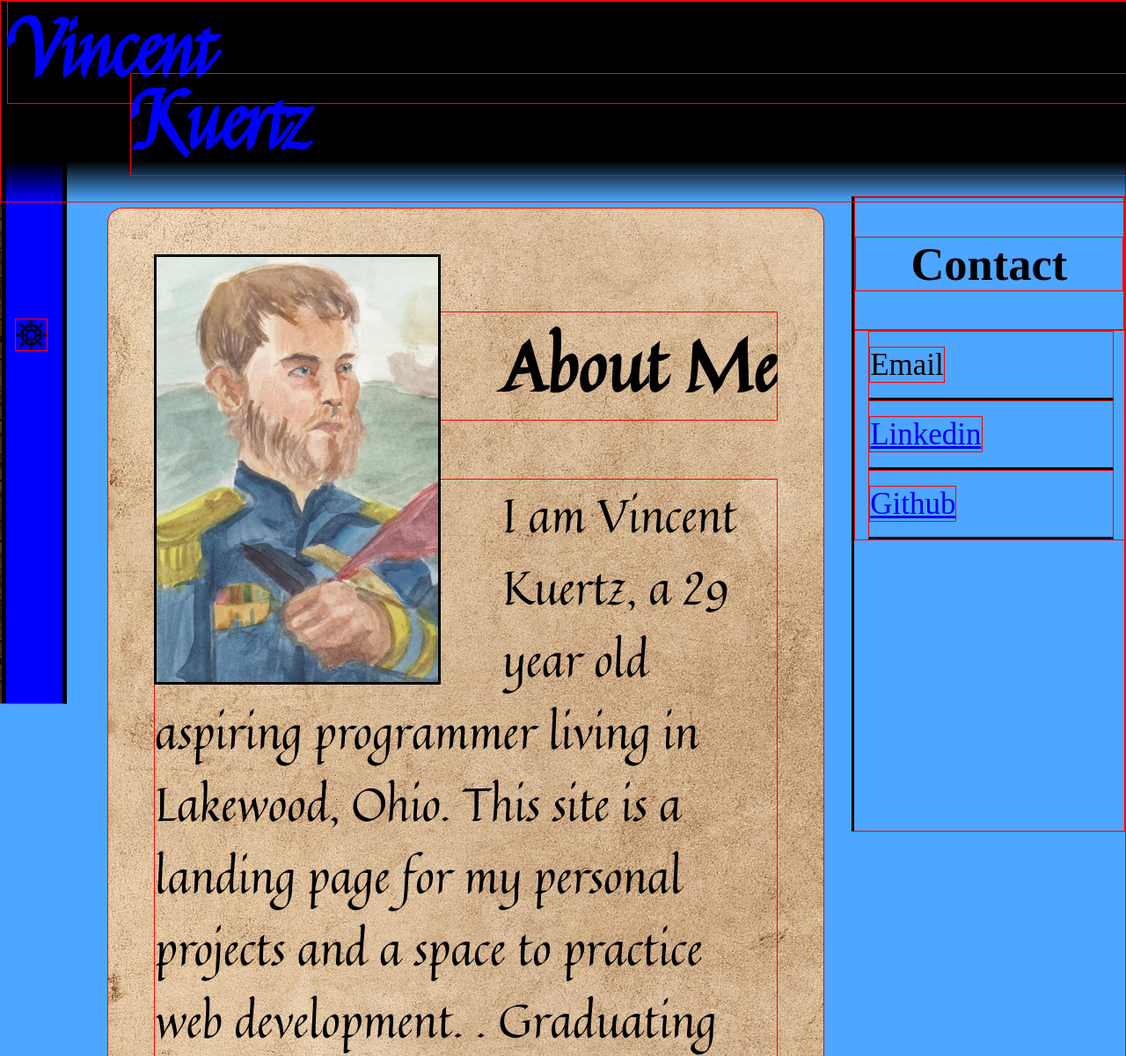
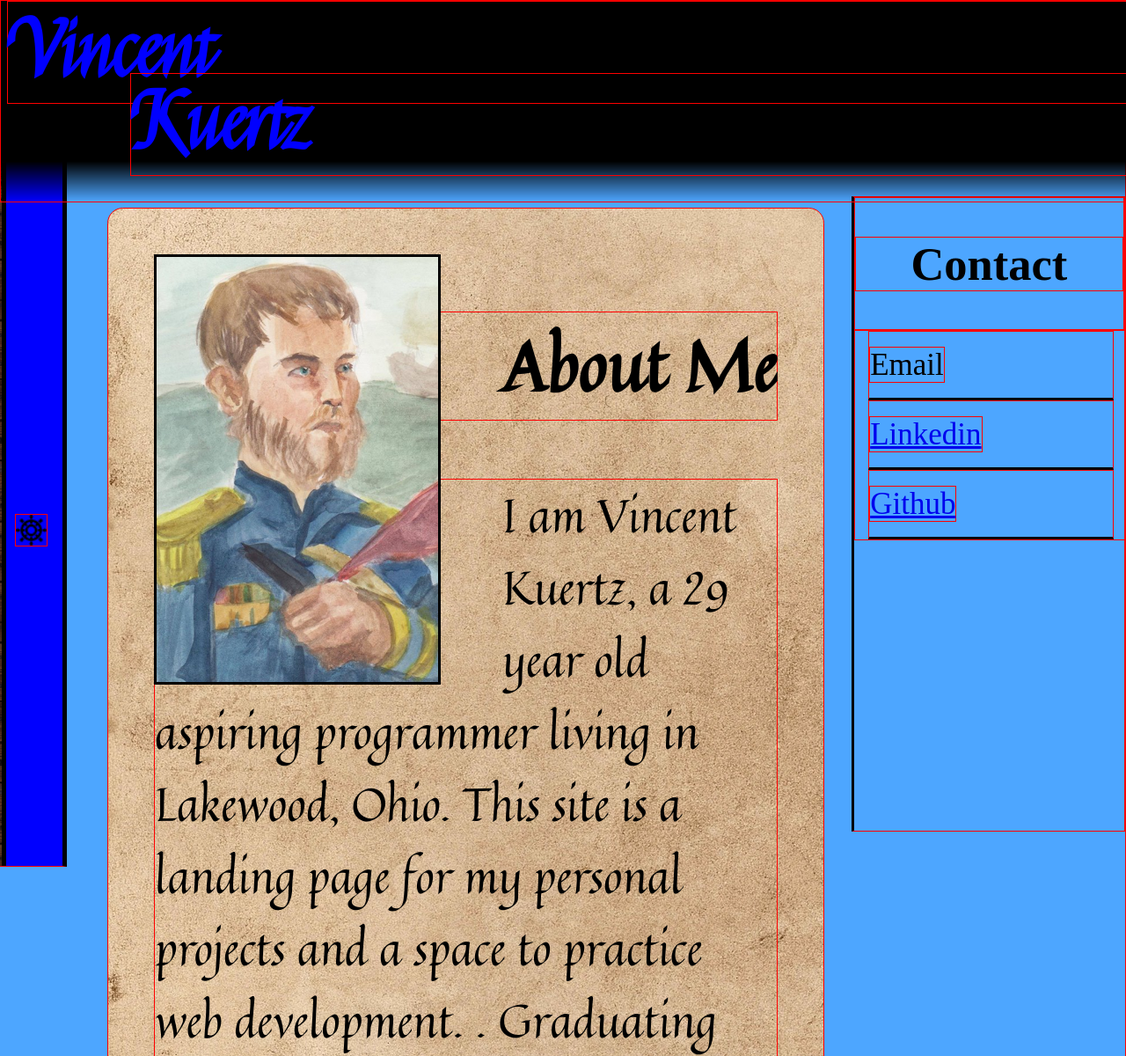
Before and after one commit to kuertzva/full-site, a Flask app: page / in a window 1280 px wide. Shown: the top 1200 px of the page at 88% size. Run offline with Flask 2, Linux system fonts and the light colour scheme; some libraries are stand-ins or nearby versions.

Commit message:
... nav bar fix

```diff
--- a/static/styles.css
+++ b/static/styles.css
@@ -143,6 +143,10 @@
   }
 }
 
+:root {
+  --banner-height: 6.5rem;
+}
+
 * {
   border: 1px solid red;
 }
@@ -174,7 +178,7 @@ p {
   z-index: 4;
   top: 0px;
   left: 0px;
-  height: 6.5rem;
+  height: var(--banner-height);
   width: 100%;
   background-image: linear-gradient(
     to bottom, rgba(0,0,0,1) 0%,
@@ -204,13 +208,13 @@ p {
 
 #banner-buffer{
   z-index: -1;
-  height: 6.5rem;
+  height: calc(var(--banner-height) * .79);
 }
 
 #frame {
   padding: 0;
   position: absolute;
-  top: calc(6.5rem * .8);
+  top: calc(var(--banner-height) * .8);
   right: 0%;
   width: calc(100vw + var(--nav-content-width));
 }
@@ -218,13 +222,13 @@ p {
 /* navbar */
 
 #nav-bar {
-  position: fixed;
+  position: sticky;
   margin: 0px;
   float: left;
-  bottom: 0px;
+  top: 0;
   left: calc(var(--nav-content-width) * -1);
   width: calc(var(--nav-content-width) + 2rem);
-  height: 120vh;
+  height: 100vh;
   background-color: blue;
   z-index: 3;
   border-right: 5px solid black;
@@ -235,9 +239,7 @@ p {
 }
 
 #nav-frame {
-  position: sticky;
-  top: 0;
-  left: 0;
+  top: -20vh;
   margin: 0px 0px 0px 0px;
   padding: 0vh 0px 0px 0px;
   background-image: url('./bkgd/wood-plank.jpg');
@@ -305,7 +307,7 @@ p {
   position: absolute;
   float: right;
   width: 1rem;
-  bottom: 50vh;
+  top: 50vh;
   right: .5rem;
   animation-name: wheel-spin;
   animation-duration: 1s;
@@ -319,7 +321,7 @@ p {
 #nav-footer {
   position: absolute;
   width: calc(var(--nav-content-width) - .3rem);
-  top: 85%;
+  top: 90%;
   font-size: .5rem;
   background-color: gold;
   border-radius: .2rem;
--- a/templates/new_layout.html
+++ b/templates/new_layout.html
@@ -18,7 +18,6 @@
     </div>
     <div id='frame'>
       <div id='nav-bar'>
-        <div id='banner-buffer'></div>
         <div id='nav-frame'>
           <ul>
             <br>
```
